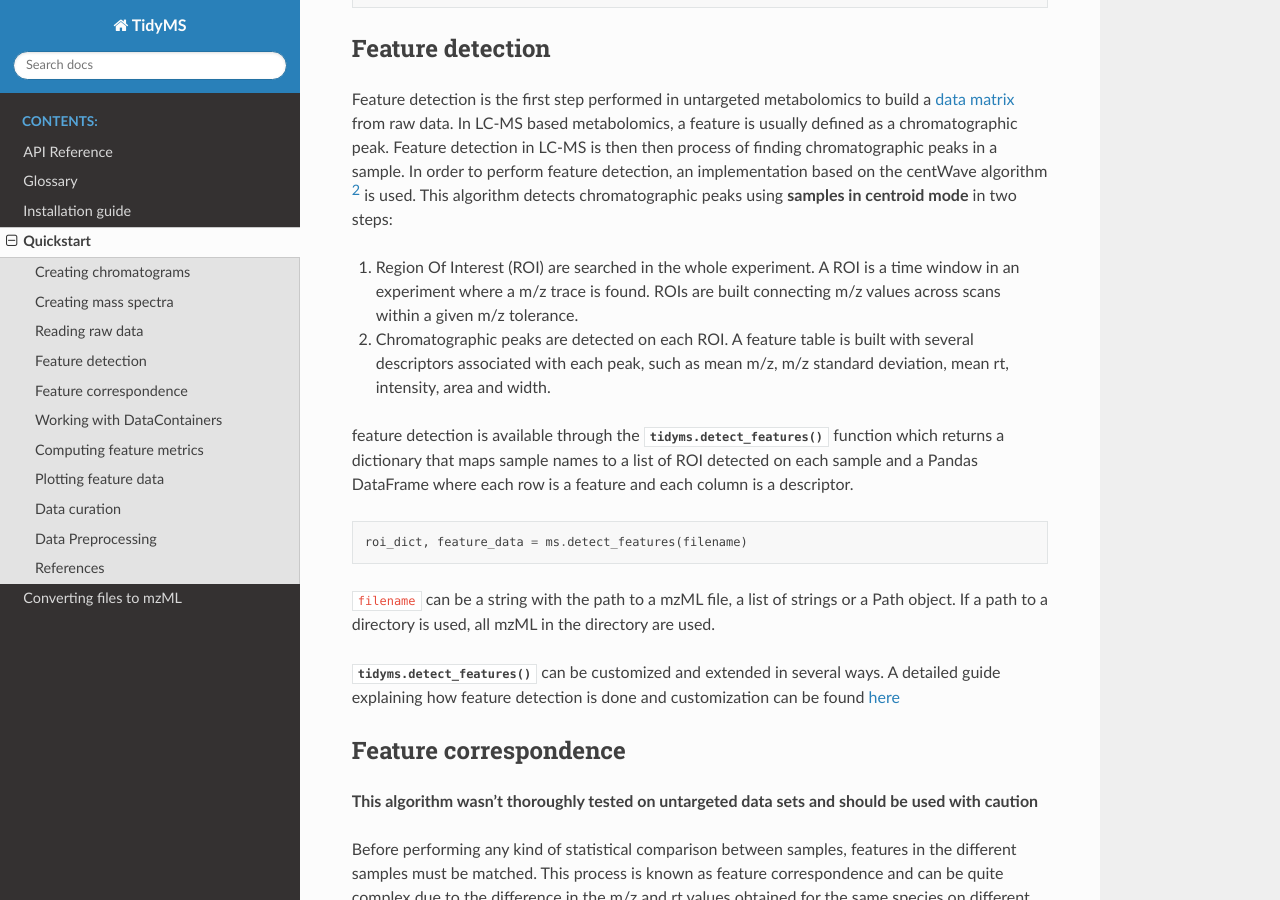
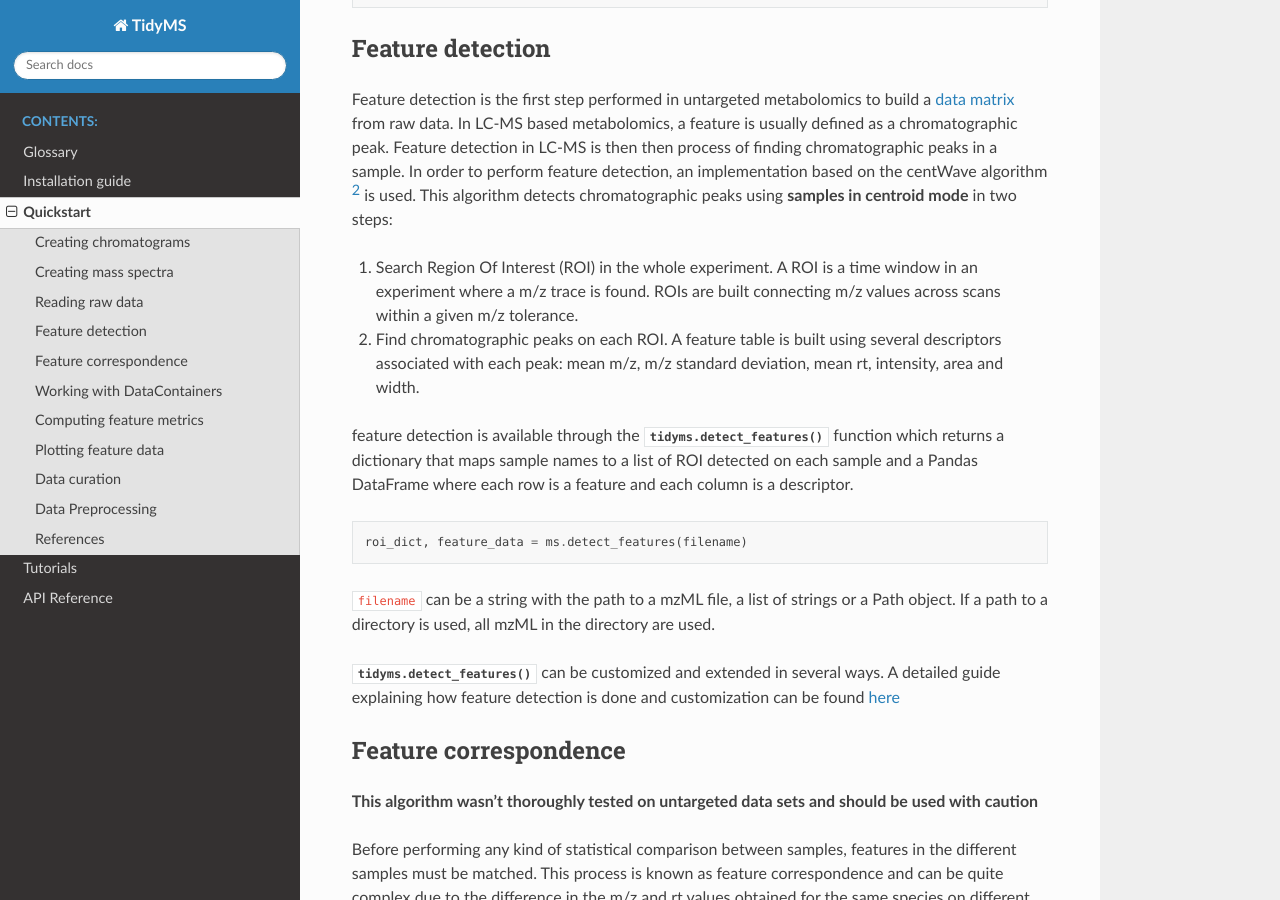
Before and after one commit to griquelme/tidyms, a Sphinx documentation site: the page built from docs/quickstart.rst, in a window 1280 px wide and 900 px high, scrolled down 3207 px. Built offline with Sphinx 7.4.7 and the Read the Docs theme 2.0.0, drawn with Linux system fonts in a browser that asks for light colours; some of the changed text lies outside the part shown.

Commit message:
updated documentation.

```diff
--- a/docs/index.rst
+++ b/docs/index.rst
@@ -17,11 +17,11 @@ detailed information about tidyms, you can see the :doc:`api` reference.
    :maxdepth: 2
    :caption: Contents:
 
-   API Reference <api>
    Glossary <glossary>
    Installation guide <installation>
    Quickstart <quickstart>
-   Converting files to mzML <mzml>
+   Tutorials <tutorials>
+   API Reference <api>
 
 Indices and tables
 ==================
--- a/docs/quickstart.rst
+++ b/docs/quickstart.rst
@@ -10,7 +10,7 @@ Mass Spectrometry (MS) data, but it's functionality was mostly thought to be
 used with data from LC-MS metabolomics experiments. It uses the
 `pyopenms <https://www.openms.de/>`_ package to read raw data in the mzML
 format and `Numpy <https://numpy.org/>`_, `Pandas <https://pandas.pydata.org/>`_
-and `scikit-learn <https://scikit-learn.org>`_ to process and analyze data.
+and `scikit-learn <https://scikit-learn.org>`_ for data processing and analysis.
 Some of the functionality that offers is:
 
 *   creating chromatograms and accumulated spectra from raw data.
@@ -179,11 +179,11 @@ perform feature detection, an implementation based on the centWave algorithm
 [2]_ is used. This algorithm detects chromatographic peaks using **samples in
 centroid mode** in two steps:
 
-1.  Region Of Interest (ROI) are searched in the whole experiment. A ROI is a
+1.  Search Region Of Interest (ROI) in the whole experiment. A ROI is a
     time window in an experiment where a m/z trace is found. ROIs are built
     connecting m/z values across scans within a given m/z tolerance.
-2.  Chromatographic peaks are detected on each ROI. A feature table is built
-    with several descriptors associated with each peak, such as  mean m/z, m/z
+2.  Find chromatographic peaks on each ROI. A feature table is built
+    using several descriptors associated with each peak: mean m/z, m/z
     standard deviation, mean rt, intensity, area and width.
 
 feature detection is available through the :func:`tidyms.detect_features`
@@ -202,6 +202,7 @@ directory are used.
 :func:`tidyms.detect_features` can be customized and extended in several ways.
 A detailed guide explaining how feature detection is done and customization can
 be found :doc:`here<peak-picking>`
+
 
 Feature correspondence
 ----------------------
```
Also changed, not shown: other parts of docs/quickstart.rst (+1 -1 lines), docs/peak-picking.rst (+17 -15 lines).
